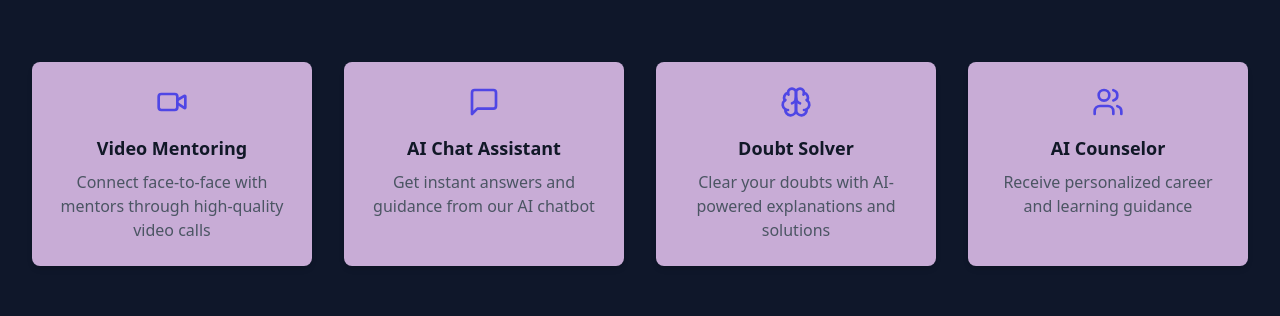
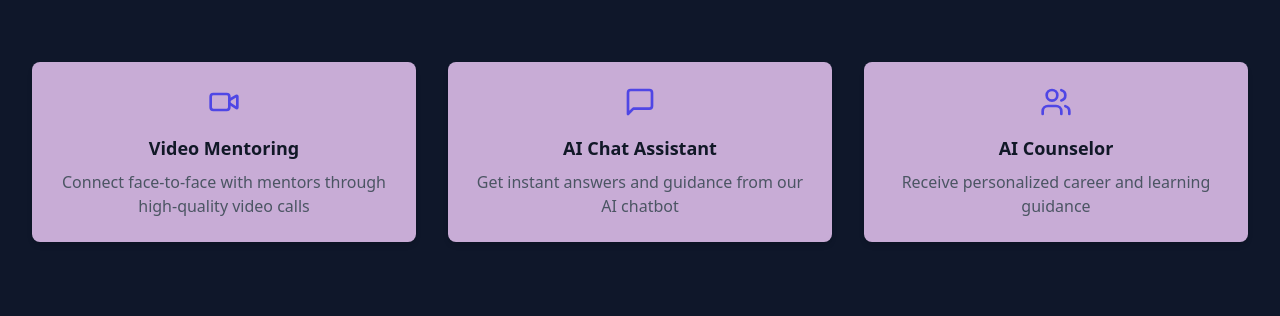
Before and after one commit to Saarthak1234/UpSkill-Connect, a React (Vite) app in the folder Client/: page / in a window 1280 px wide. Shown: the part 798-1114 px from the top of the page. Built offline with nearby package versions, Linux system fonts and the light colour scheme; no server answers.

Commit message:
minor bug fix0

```diff
--- a/Client/src/Home/Home.tsx
+++ b/Client/src/Home/Home.tsx
@@ -80,7 +80,7 @@
               Everything you need to succeed
             </h2>
           </div>
-          <div className="grid grid-cols-1 md:grid-cols-2 lg:grid-cols-4 gap-8">
+          <div className="grid grid-cols-1 md:grid-cols-2 lg:grid-cols-3 gap-8">
             <FeatureCard
               icon={<Video className="h-8 w-8 text-indigo-600" />}
               title="Video Mentoring"
@@ -90,11 +90,6 @@
               icon={<MessageSquare className="h-8 w-8 text-indigo-600" />}
               title="AI Chat Assistant"
               description="Get instant answers and guidance from our AI chatbot"
-            />
-            <FeatureCard
-              icon={<Brain className="h-8 w-8 text-indigo-600" />}
-              title="Doubt Solver"
-              description="Clear your doubts with AI-powered explanations and solutions"
             />
             <FeatureCard
               icon={<Users className="h-8 w-8 text-indigo-600" />}
```
